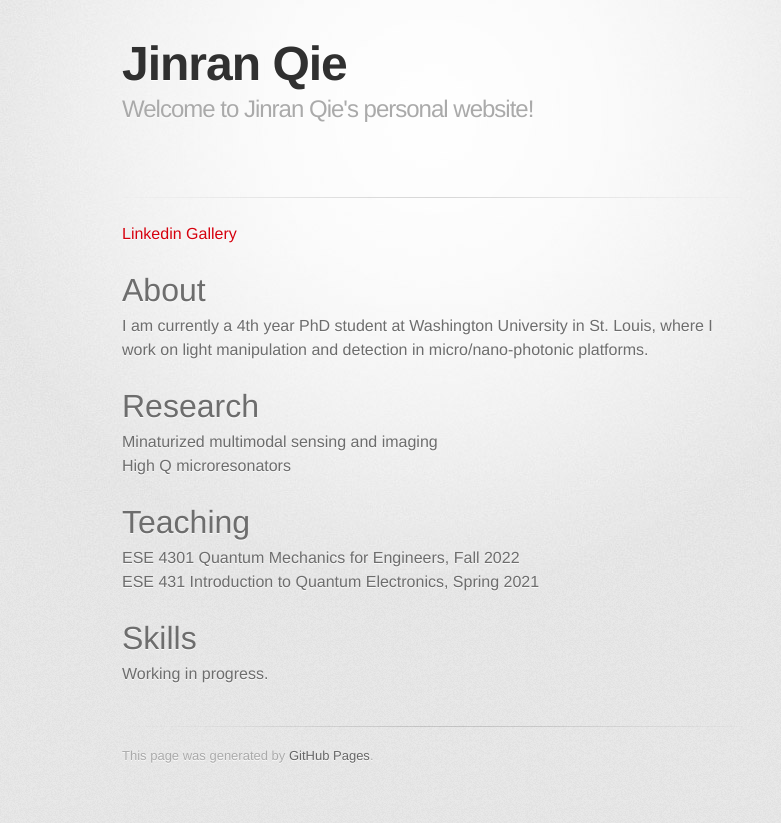
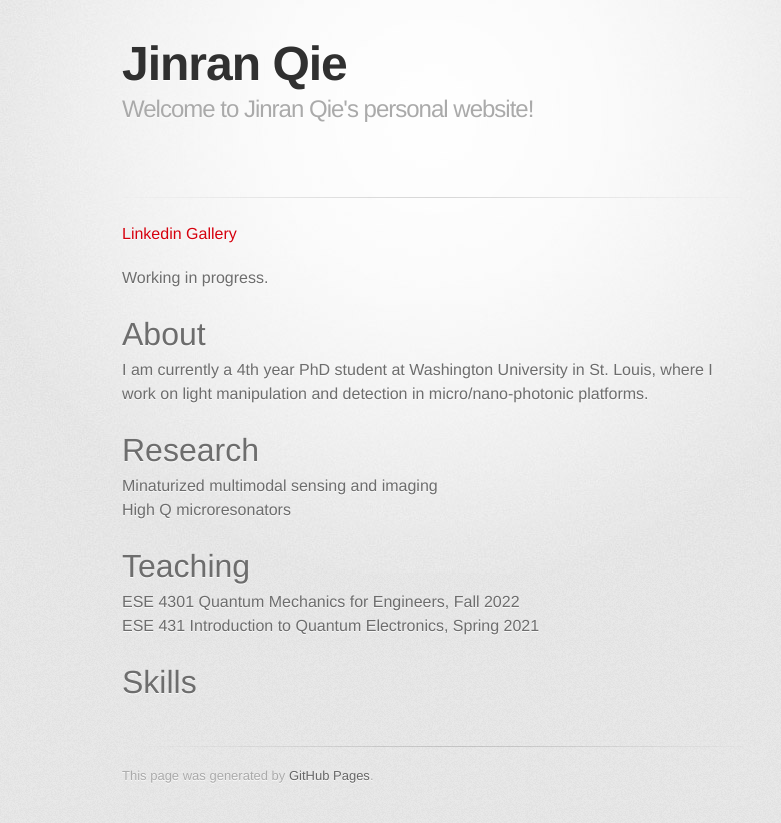
Before and after one commit to JRQie/JRQie.github.io, a Jekyll site: the page built from index.md, in a window 1280 px wide. Shown: the top 823 px of the page, without its empty margins (208-989 px from the left). Built offline with Jekyll 4.4.1, drawn with Linux system fonts in a browser that asks for light colours; some web fonts are replaced; part of the change alters nothing that is shown.

```diff
--- a/index.md
+++ b/index.md
@@ -4,6 +4,8 @@ layout: default
 
 [Linkedin](https://www.linkedin.com/in/jrqie/)
 [Gallery](./another-page.html)
+
+Working in progress.
 
 # About
 I am currently a 4th year PhD student at Washington University in St. Louis, where I work on light manipulation and detection in micro/nano-photonic platforms.
@@ -17,5 +19,3 @@ ESE 4301 Quantum Mechanics for Engineers, Fall 2022
 ESE 431  Introduction to Quantum Electronics, Spring 2021
 
 # Skills
-
-Working in progress.
```
